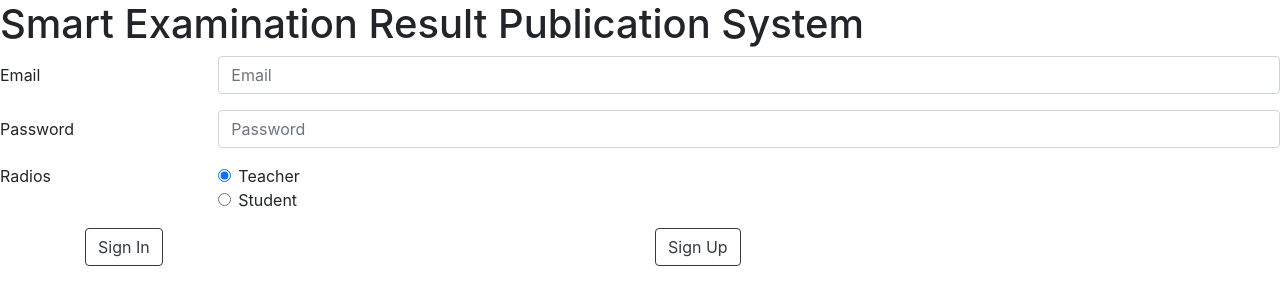
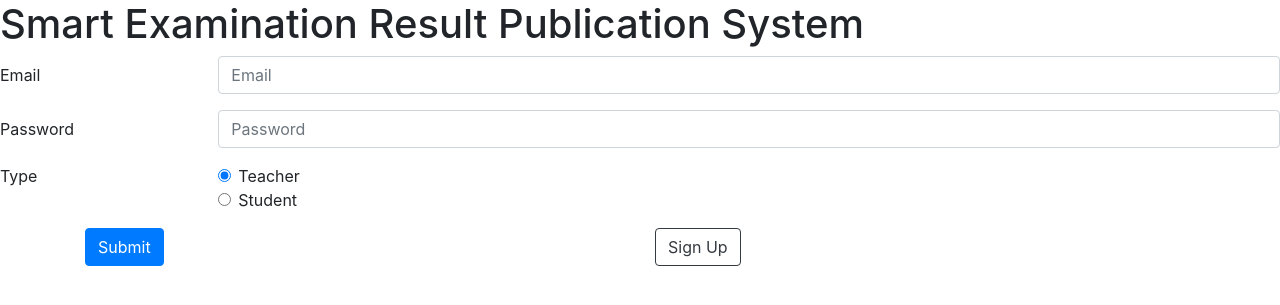
Before and after one commit to soykothosen/Front-end-of-Smart-Examination-Result-Publication, a Node server app: page / in a window 1280 px wide. Shown: the top 305 px of the page. Run offline with Node 20, Linux system fonts and the light colour scheme.

Commit message:
Bodyparser work

```diff
--- a/app.js
+++ b/app.js
@@ -14,6 +14,14 @@ app.get('/signup',function(req,res){
 	res.render('signup',{});
 });
 
+app.post('/profile',function(req,res){
+	var email = req.body.email;
+	var password = req.body.password;
+	var type = req.body.type;
+	console.log(email);
+	console.log(password);
+	console.log(type);
+});
 
 app.listen('8080', function(err){
 	if(err){
--- a/views/login.ejs
+++ b/views/login.ejs
@@ -13,31 +13,31 @@
   <body>
     <h1>Smart Examination Result Publication System</h1>
 
-    <form>
-  <div class="form-group row">
+    <form action = "/profile" method = "POST">
+  <div class="form-group row" >
     <label for="inputEmail3" class="col-sm-2 col-form-label">Email</label>
     <div class="col-sm-10">
-      <input type="email" class="form-control" id="inputEmail3" placeholder="Email">
+      <input type="email" name="email" class="form-control" id="inputEmail3" placeholder="Email">
     </div>
   </div>
   <div class="form-group row">
     <label for="inputPassword3" class="col-sm-2 col-form-label">Password</label>
     <div class="col-sm-10">
-      <input type="password" class="form-control" id="inputPassword3" placeholder="Password">
+      <input type="password" name="password" class="form-control" id="inputPassword3" placeholder="Password">
     </div>
   </div>
   <fieldset class="form-group">
     <div class="row">
-      <legend class="col-form-label col-sm-2 pt-0">Radios</legend>
+      <legend class="col-form-label col-sm-2 pt-0">Type</legend>
       <div class="col-sm-10">
         <div class="form-check">
-          <input class="form-check-input" type="radio" name="gridRadios" id="gridRadios1" value="option1" checked>
+          <input class="form-check-input" name="type" type="radio" name="gridRadios" id="gridRadios1" value="teacher" checked>
           <label class="form-check-label" for="gridRadios1">
             Teacher
           </label>
         </div>
         <div class="form-check">
-          <input class="form-check-input" type="radio" name="gridRadios" id="gridRadios2" value="option2">
+          <input class="form-check-input" name="type" type="radio" name="gridRadios" id="gridRadios2" value="student">
           <label class="form-check-label" for="gridRadios2">
             Student
           </label>
@@ -49,7 +49,7 @@
   <div class="container">
   <div class="row">
     <div class="col-sm">
-      <a role="button" class="btn btn-outline-dark" href="/profile">Sign In</a>
+      <button type="submit" class="btn btn-primary">Submit</button>
     </div>
     <div class="col-sm">
      <a role="button" class="btn btn-outline-dark" href="/signup">Sign Up</a>
```
